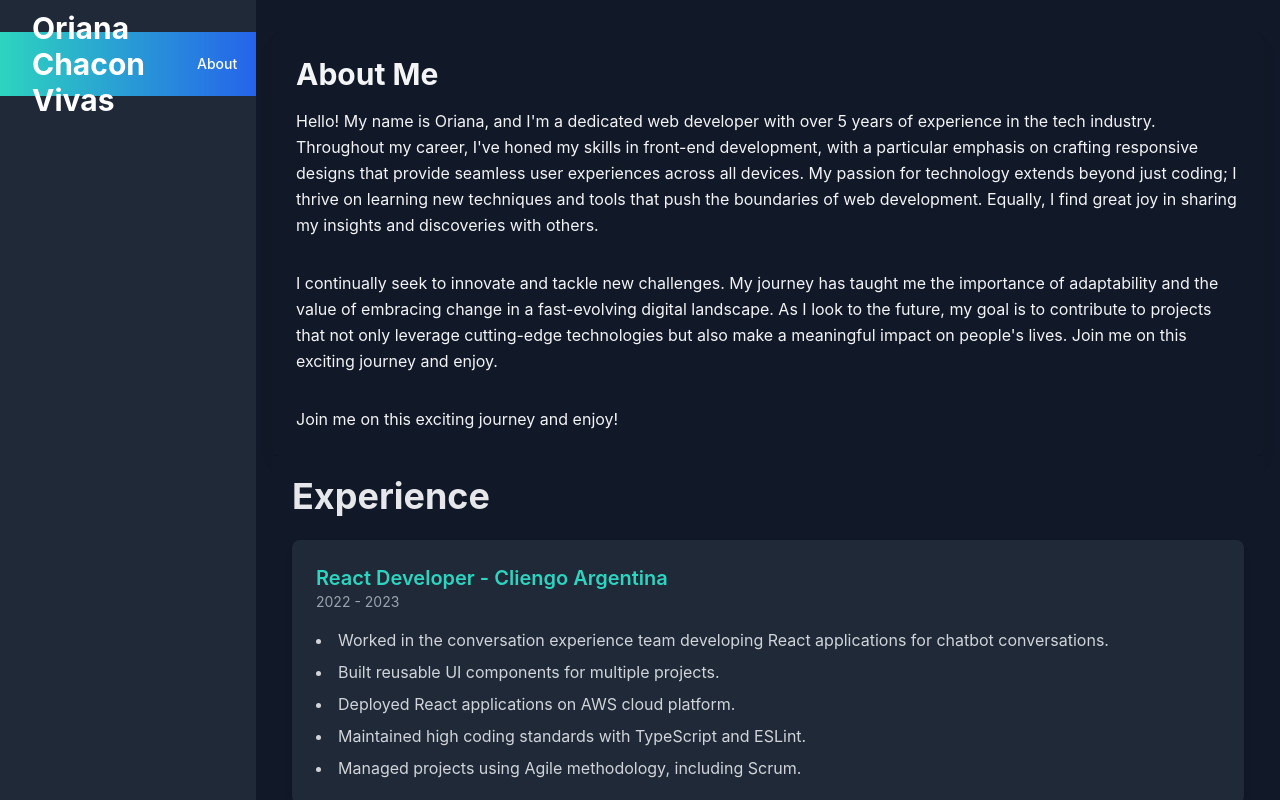
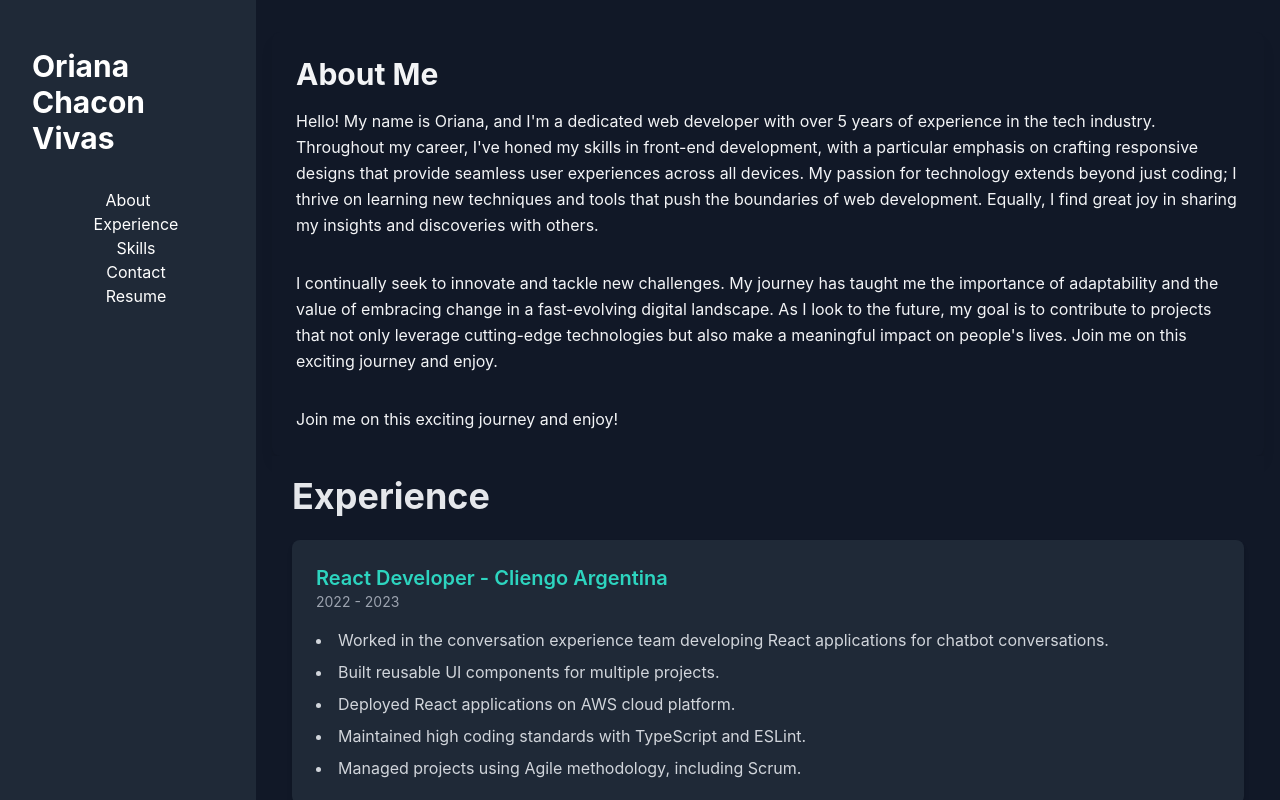
Before and after one commit to orianachv/oriana-chacon-website, a React (Create React App) app: page / in a window 1280 px wide. Built offline with nearby package versions, Linux system fonts and the light colour scheme.

Commit message:
wip adding hook to verify screen size and  working in header component

```diff
--- a/src/App.tsx
+++ b/src/App.tsx
@@ -4,16 +4,17 @@ import About from './components/About';
 import Skills from './components/Skills';
 import Contact from './components/Contact';
 import Experience from './components/Experience';
+import useScreenSize from './hooks/useScreenSize';
 
 function App() {
+  const screenSize = useScreenSize();
+
   return (
-    <div className="App flex flex-col md:flex-row h-screen">
+    <div className={`flex flex-col md:flex-row ${screenSize === 'desktop' ? 'h-screen' : ''}`}>
       <div className="bg-gray-800 text-white overflow-auto py-8 md:w-1/3 lg:w-1/4 xl:w-1/5 h-full">
-        {/* Menú lateral que se ajustará basado en el tamaño de la pantalla */}
         <Header />
       </div>
       <div className="flex-1 overflow-auto py-8 px-4">
-        {/* Contenido principal que se ajustará basado en el tamaño de la pantalla */}
         <About />
         <Experience />
         <Skills />
@@ -23,4 +24,4 @@ function App() {
   );
 }
 
-export default App
+export default App;
--- a/src/components/Header.tsx
+++ b/src/components/Header.tsx
@@ -1,75 +1,46 @@
 import React, { useState } from 'react';
+
+// Componente para los enlaces del header, reutilizable
+const HeaderLinks: React.FC<{ cvUrl: string; onLinkClick: () => void }> = ({ cvUrl, onLinkClick }) => (
+    <div className="flex flex-col md:items-center space-y-2 md:space-y-0 md:space-x-4">
+        <a href="#about" onClick={onLinkClick} className="text-white hover:text-gray-200 transition duration-150 ease-in-out">About</a>
+        <a href="#experience" onClick={onLinkClick} className="text-white hover:text-gray-200 transition duration-150 ease-in-out">Experience</a>
+        <a href="#skills" onClick={onLinkClick} className="text-white hover:text-gray-200 transition duration-150 ease-in-out">Skills</a>
+        <a href="#contact" onClick={onLinkClick} className="text-white hover:text-gray-200 transition duration-150 ease-in-out">Contact</a>
+        <a href={cvUrl} download="Oriana_Chacon_Resume.pdf" onClick={onLinkClick} className="text-white hover:text-gray-200 transition duration-150 ease-in-out">Resume</a>
+    </div>
+);
 
 const Header: React.FC = () => {
     const [isMenuOpen, setIsMenuOpen] = useState(false);
     const cvUrl = 'https://github.com/orianachv/resume/raw/main/OrianaChaconResume.pdf';
 
+    // Función para manejar el cierre del menú en dispositivos móviles
+    const handleLinkClick = () => setIsMenuOpen(false);
+
     return (
-        <header className="bg-gradient-to-r from-teal-400 to-blue-600">
-          <div className="max-w-6xl mx-auto px-4 sm:px-6 lg:px-8">
-            <div className="flex items-center justify-between h-16">
-              <div className="flex items-center">
-                <h1 className="text-white text-2xl font-bold md:text-3xl">
-                  Oriana Chacon Vivas
-                </h1>
-              </div>
-              <div className="hidden md:block">
-                <div className="ml-10 flex items-baseline space-x-4">
-                  <a href="#about" className="text-white px-3 py-2 rounded-md text-sm font-medium hover:bg-teal-500 transition duration-150 ease-in-out">
-                    About
-                  </a>
-                  <a href="#experience" className="text-white px-3 py-2 rounded-md text-sm font-medium hover:bg-teal-500 transition duration-150 ease-in-out">
-                    Experience
-                  </a>
-                  <a href="#skills" className="text-white px-3 py-2 rounded-md text-sm font-medium hover:bg-teal-500 transition duration-150 ease-in-out">
-                    Skills
-                  </a>
-                  <a href="#contact" className="text-white px-3 py-2 rounded-md text-sm font-medium hover:bg-teal-500 transition duration-150 ease-in-out">
-                    Contact
-                  </a>
-                  <a href="/path/to/resume.pdf" download="Oriana_Chacon_Resume.pdf" className="text-white px-3 py-2 rounded-md text-sm font-medium hover:bg-teal-500 transition duration-150 ease-in-out">
-                    Resume
-                  </a>
+        <header className="py-4 flex flex-col md:flex-row">
+            <div className="max-w-6xl mx-auto px-4 sm:px-6 lg:px-8 flex md:flex-col justify-between w-full">
+                <h1 className="text-white text-2xl font-bold md:text-3xl md:mb-8">Oriana Chacon Vivas</h1>
+                <button onClick={() => setIsMenuOpen(!isMenuOpen)} type="button" className="md:hidden bg-teal-500 p-2 rounded-md text-white hover:bg-teal-400 focus:outline-none focus:ring-2 focus:ring-offset-2 focus:ring-offset-teal-500 focus:ring-white">
+                    <svg className={`h-6 w-6 ${isMenuOpen ? 'hidden' : 'block'}`} xmlns="http://www.w3.org/2000/svg" fill="none" viewBox="0 0 24 24" stroke="currentColor">
+                        <path strokeLinecap="round" strokeLinejoin="round" strokeWidth="2" d="M4 6h16M4 12h16m-7 6h7" />
+                    </svg>
+                    <svg className={`h-6 w-6 ${isMenuOpen ? 'block' : 'hidden'}`} xmlns="http://www.w3.org/2000/svg" fill="none" viewBox="0 0 24 24" stroke="currentColor">
+                        <path strokeLinecap="round" strokeLinejoin="round" strokeWidth="2" d="M6 18L18 6M6 6l12 12" />
+                    </svg>
+                </button>
+                <div className="hidden md:block ">
+                    <HeaderLinks cvUrl={cvUrl} onLinkClick={() => {}} />
                 </div>
-              </div>
-              <div className="md:hidden">
-                <button onClick={() => setIsMenuOpen(!isMenuOpen)} type="button" className="bg-teal-500 inline-flex items-center justify-center p-2 rounded-md text-white hover:bg-teal-400 focus:outline-none focus:ring-2 focus:ring-offset-2 focus:ring-offset-teal-500 focus:ring-white" aria-controls="mobile-menu" aria-expanded="false">
-                  <span className="sr-only">Open main menu</span>
-                  {!isMenuOpen ? (
-                    <svg className="block h-6 w-6" xmlns="http://www.w3.org/2000/svg" fill="none" viewBox="0 0 24 24" stroke="currentColor" aria-hidden="true">
-                      <path strokeLinecap="round" strokeLinejoin="round" strokeWidth="2" d="M4 6h16M4 12h16M4 18h16" />
-                    </svg>
-                  ) : (
-                    <svg className="block h-6 w-6" xmlns="http://www.w3.org/2000/svg" fill="none" viewBox="0 0 24 24" stroke="currentColor" aria-hidden="true">
-                      <path strokeLinecap="round" strokeLinejoin="round" strokeWidth="2" d="M6 18L18 6M6 6l12 12" />
-                    </svg>
-                  )}
-                </button>
-              </div>
             </div>
-          </div>
-
-          <div className={`${isMenuOpen ? 'block' : 'hidden'} md:hidden`}>
-            <div className="px-2 pt-2 pb-3 space-y-1 sm:px-3">
-              <a href="#about" className="text-white block px-3 py-2 rounded-md text-base font-medium hover:bg-teal-500 transition duration-150 ease-in-out">
-                About
-              </a>
-              <a href="#experience" className="text-white block px-3 py-2 rounded-md text-base font-medium hover:bg-teal-500 transition duration-150 ease-in-out">
-                Experience
-              </a>
-              <a href="#skills" className="text-white block px-3 py-2 rounded-md text-base font-medium hover:bg-teal-500 transition duration-150 ease-in-out">
-                Skills
-              </a>
-              <a href="#contact" className="text-white block px-3 py-2 rounded-md text-base font-medium hover:bg-teal-500 transition duration-150 ease-in-out">
-                Contact
-              </a>
-              <a href={cvUrl} download="Oriana_Chacon_Resume.pdf" className="text-white block px-3 py-2 rounded-md text-base font-medium hover:bg-teal-500 transition duration-150 ease-in-out">
-                Resume
-              </a>
-            </div>
-          </div>
+            {isMenuOpen && (
+                <div className="md:hidden px-8 py-4">
+                    <HeaderLinks cvUrl={cvUrl} onLinkClick={handleLinkClick} />
+                </div>
+            )}
         </header>
-      );
+    );
 };
 
 export default Header;
--- /dev/null
+++ b/src/hooks/useScreenSize.tsx
@@ -0,0 +1,29 @@
+import { useState, useEffect } from 'react';
+
+function useScreenType() {
+  const [screenType, setScreenType] = useState(null || '');
+
+  useEffect(() => {
+    const handleResize = () => {
+      const { innerWidth } = window;
+      if (innerWidth < 640) {
+        setScreenType('phone');
+      } else if (innerWidth >= 640 && innerWidth < 1024) {
+        setScreenType('tablet');
+      } else {
+        setScreenType('desktop');
+      }
+    };
+
+    // Call handleResize initially and add event listener
+    handleResize();
+    window.addEventListener('resize', handleResize);
+
+    // Clean up
+    return () => window.removeEventListener('resize', handleResize);
+  }, []);
+
+  return screenType;
+}
+
+export default useScreenType;
```
